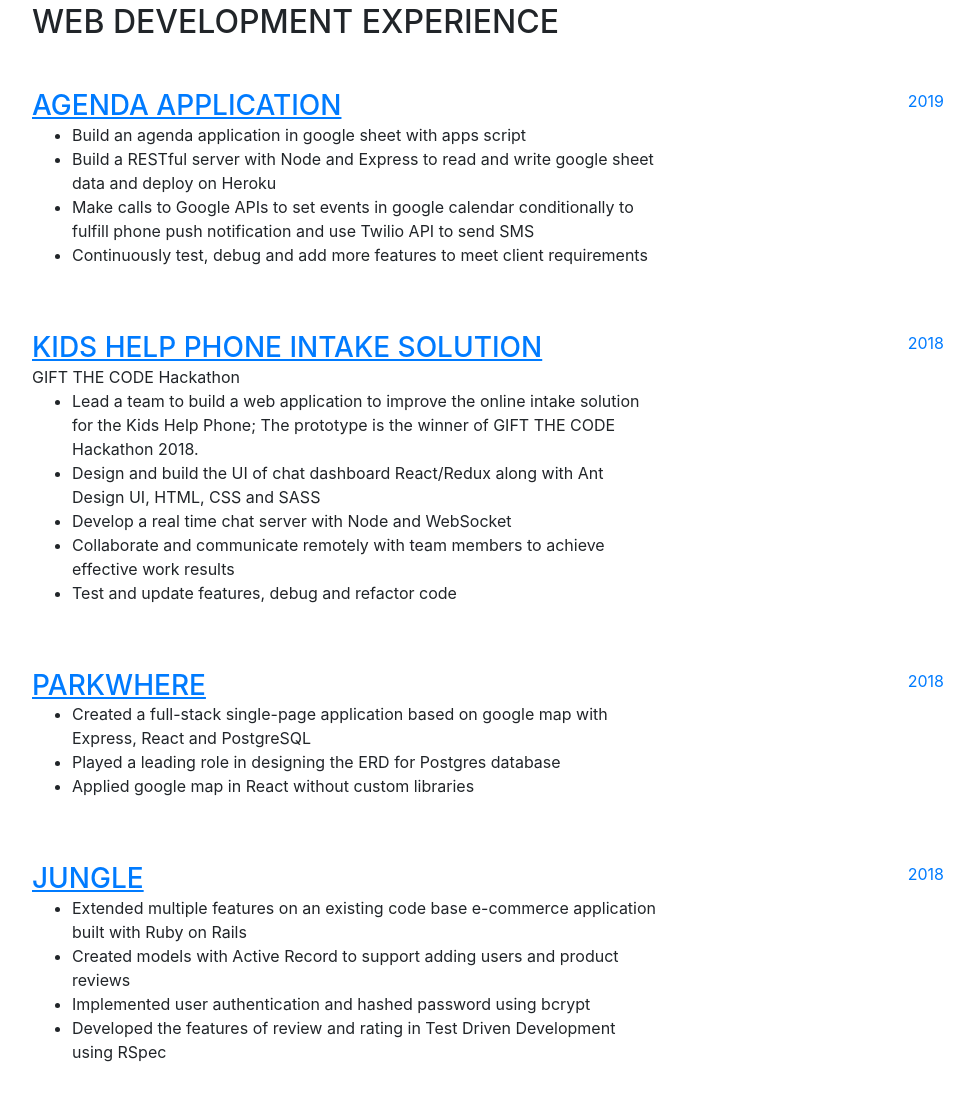
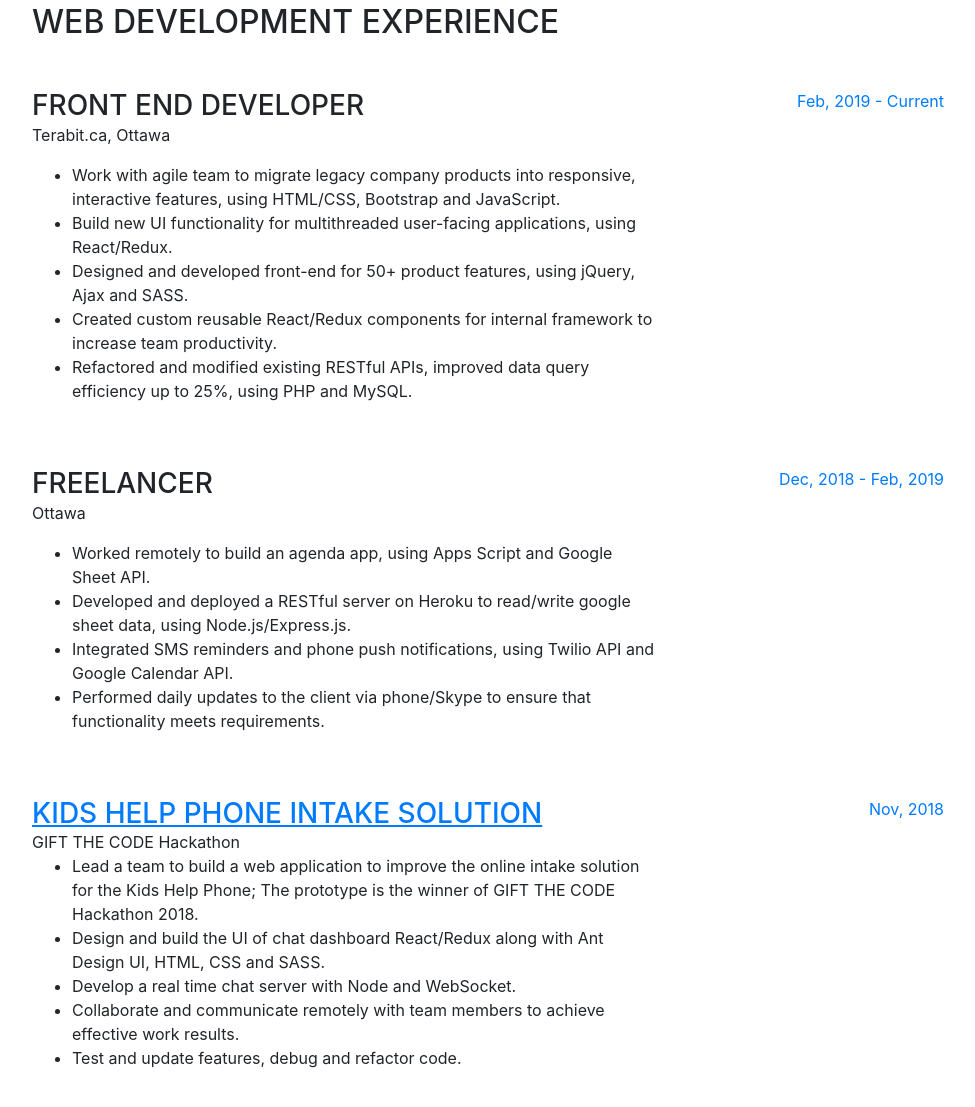
Before and after one commit to donny1103/donny1103.github.io, a website with bundled scripts: page index.html in a window 1280 px wide. Shown: the part 1647-2754 px from the top of the page, without its empty margins (288-1263 px from the left). Built offline with nearby package versions, Linux system fonts and the light colour scheme; files whose address does not match are found by name; a web font is replaced by a local one.

Commit message:
updated profile

```diff
--- a/index.html
+++ b/index.html
@@ -44,7 +44,7 @@
               <a class="nav-link js-scroll-trigger" href="#skills">Skills</a>
             </li>
           <li class="nav-item">
-            <a class="nav-link js-scroll-trigger" href="#projects">Projects</a>
+            <a class="nav-link js-scroll-trigger" href="#projects">Experience</a>
           </li>
           <li class="nav-item">
             <a class="nav-link js-scroll-trigger" href="#education">Education</a>
@@ -134,26 +134,52 @@
 
           <div class="resume-item d-flex flex-column flex-md-row mb-5">
             <div class="resume-content mr-auto">
-              <a href="https://github.com/PSH-21/fruitloops-server" target="_blank">
-                <u><h3 class="mb-0">Agenda Application</h3></u>
-              </a>
+              <h3 class="mb-0">Front End Developer</h3>
+              <p>Terabit.ca, Ottawa</p>
                 <ul>
                   <li>
-                  Build an agenda application in google sheet with apps script
+                    Work with agile team to migrate legacy company products into responsive, interactive features, using HTML/CSS, Bootstrap and JavaScript.
                   </li>
                   <li>
-                  Build a RESTful server with Node and Express to read and write google sheet data and deploy on Heroku
+                    Build new UI functionality for multithreaded user-facing applications, using React/Redux.
                   </li>
                   <li>
-                  Make calls to Google APIs to set events in google calendar conditionally to fulfill phone push notification and use Twilio API to send SMS
+                    Designed and developed front-end for 50+ product features, using jQuery, Ajax and SASS.
                   </li>
                   <li>
-                  Continuously test, debug and add more features to meet client requirements
+                    Created custom reusable React/Redux components for internal framework to increase team productivity.
+                  </li>
+                  <li>
+                    Refactored and modified existing RESTful APIs, improved data query efficiency up to 25%, using PHP and MySQL.
                   </li>
                 </ul>
             </div>
             <div class="resume-date text-md-right">
-              <span class="text-primary">2019</span>
+              <span class="text-primary">Feb, 2019 - Current</span>
+            </div>
+          </div>
+
+          <div class="resume-item d-flex flex-column flex-md-row mb-5">
+            <div class="resume-content mr-auto">
+              <h3 class="mb-0">Freelancer</h3>
+              <p>Ottawa</p>
+                <ul>
+                  <li>
+                    Worked remotely to build an agenda app, using Apps Script and Google Sheet API.
+                  </li>
+                  <li>
+                    Developed and deployed a RESTful server on Heroku to read/write google sheet data, using Node.js/Express.js.
+                  </li>
+                  <li>
+                    Integrated SMS reminders and phone push notifications, using Twilio API and Google Calendar API.
+                  </li>
+                  <li>
+                    Performed daily updates to the client via phone/Skype to ensure that functionality meets requirements.
+                  </li>
+                </ul>
+            </div>
+            <div class="resume-date text-md-right">
+              <span class="text-primary">Dec, 2018 - Feb, 2019</span>
             </div>
           </div>
 
@@ -168,112 +194,23 @@
                     Lead a team to build a web application to improve the online intake solution for the Kids Help Phone; The prototype is the winner of GIFT THE CODE Hackathon 2018.
                   </li>
                   <li>
-                    Design and build the UI of chat dashboard React/Redux along with Ant Design UI, HTML, CSS and SASS
+                    Design and build the UI of chat dashboard React/Redux along with Ant Design UI, HTML, CSS and SASS.
                   </li>
                   <li>
-                    Develop a real time chat server with Node and WebSocket
+                    Develop a real time chat server with Node and WebSocket.
                   </li>
                   <li>
-                    Collaborate and communicate remotely with team members to achieve effective work results
+                    Collaborate and communicate remotely with team members to achieve effective work results.
                   </li>
                   <li>
-                    Test and update features, debug and refactor code
+                    Test and update features, debug and refactor code.
                   </li>
                 </ul>
             </div>
             <div class="resume-date text-md-right">
-              <span class="text-primary">2018</span>
+              <span class="text-primary">Nov, 2018</span>
             </div>
           </div>
-
-          <div class="resume-item d-flex flex-column flex-md-row mb-5">
-            <div class="resume-content mr-auto">
-              <a href="https://github.com/donny1103/ParkWhere" target="_blank">
-                <u><h3 class="mb-0">ParkWhere</h3></u>
-              </a>
-                <ul>
-                  <li>
-                    Created a full-stack single-page application based on google map with Express, React and PostgreSQL
-                  </li>
-                  <li>
-                    Played a leading role in designing the ERD for Postgres database
-                  </li>
-                  <li>
-                    Applied google map in React without custom libraries
-                  </li>
-                </ul>
-            </div>
-            <div class="resume-date text-md-right">
-              <span class="text-primary">2018</span>
-            </div>
-          </div>
-
-          <div class="resume-item d-flex flex-column flex-md-row mb-5">
-              <div class="resume-content mr-auto">
-                <a href="https://github.com/donny1103/jungle-rails" target="_blank">
-                  <u><h3 class="mb-0">Jungle</h3></u>
-                </a>
-                  <ul>
-                    <li>
-                      Extended multiple features on an existing code base e-commerce application built with Ruby on Rails
-                    </li>
-                    <li>
-                      Created models with Active Record to support adding users and product reviews
-                    </li>
-                    <li>
-                      Implemented user authentication and hashed password using bcrypt
-                    </li>
-                    <li>
-                      Developed the features of review and rating in Test Driven Development using RSpec
-                    </li>
-                  </ul>
-              </div>
-              <div class="resume-date text-md-right">
-                <span class="text-primary">2018</span>
-              </div>
-            </div>
-
-            <!-- <div class="resume-item d-flex flex-column flex-md-row mb-5">
-                <div class="resume-content mr-auto">
-                  <a href="https://github.com/donny1103/ChattyApp" target="_blank">
-                   <h3 class="mb-0">Chatty App</h3>
-                  </a>
-                    <ul>
-                      <li>
-                        Built single page application developed using React.js and complimented with WebSocket to provide a platform for real time transfer of messages between all clients connected to the WS server.
-                      </li>
-                    </ul>
-                </div>
-                <div class="resume-date text-md-right">
-                  <span class="text-primary">October 2018</span>
-                </div>
-            </div>
-            <div class="resume-item d-flex flex-column flex-md-row mb-5">
-              <div class="resume-content mr-auto">
-                <a href="https://github.com/donny1103/smarts" target="_blank">
-                  <h3 class="mb-0">Smarts</h3>
-                </a>
-                  <ul>
-                    <li>
-                      Collaborated with 2 colleagues to build a smart to-do list app that can automatically categorize daily activities into various groups.
-                    </li>
-                    <li>
-                      Played leading role in designing ERD and constructing Postgres database
-                    </li>
-                    <li>
-                      Researched and implemented Machine Learning algorithms to classify daily activities
-                    </li>
-                    <li>
-                      Integrated Bayes classifier with Google Natural Language to improve categorization accuracy
-                    </li>
-                  </ul>
-              </div>
-              <div class="resume-date text-md-right">
-                <span class="text-primary">September 2018</span>
-              </div>
-            </div> -->
-        </div>
-
       </section>
 
       <hr class="m-0">
```
Lines whose indentation alone changed are shown as unchanged.
